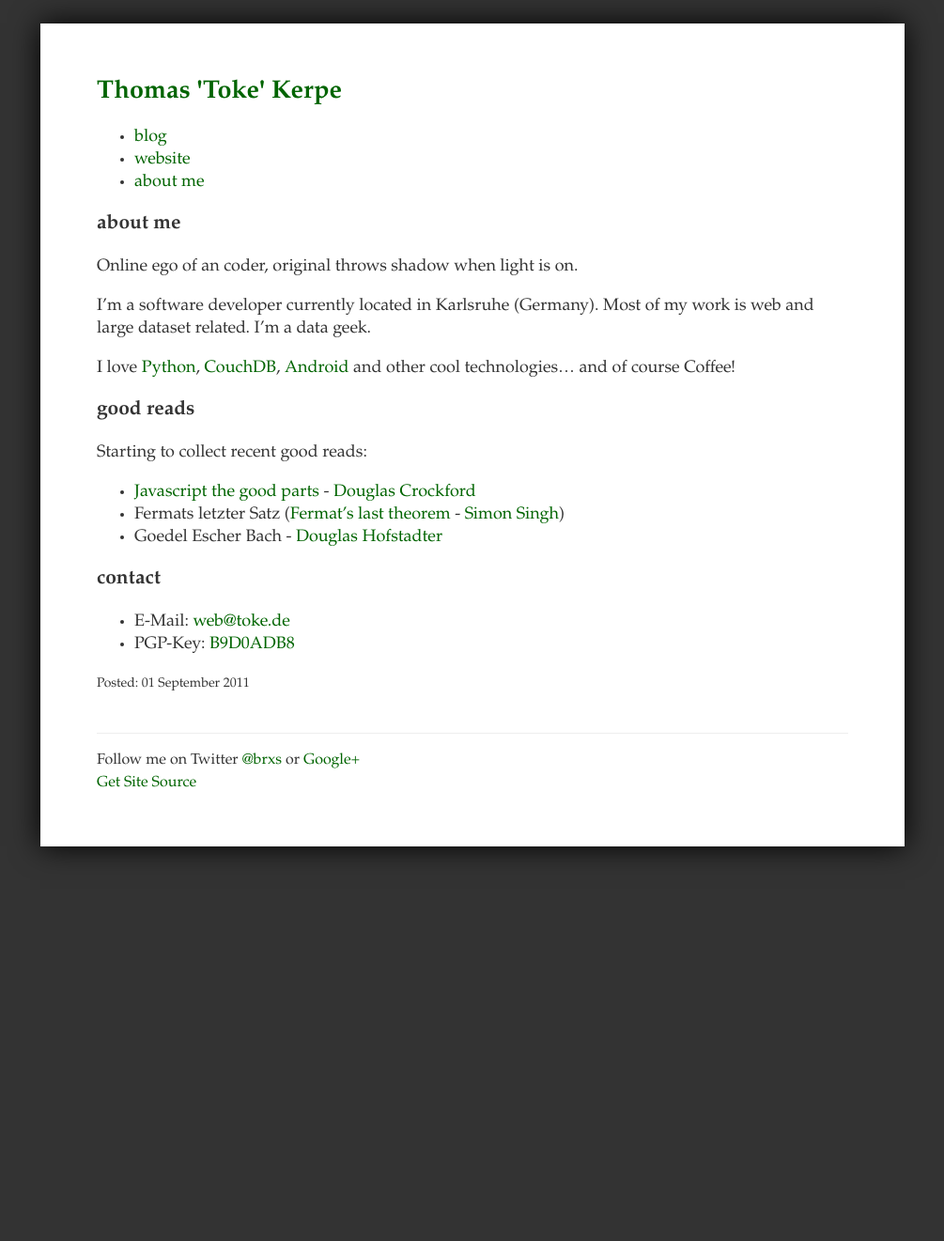
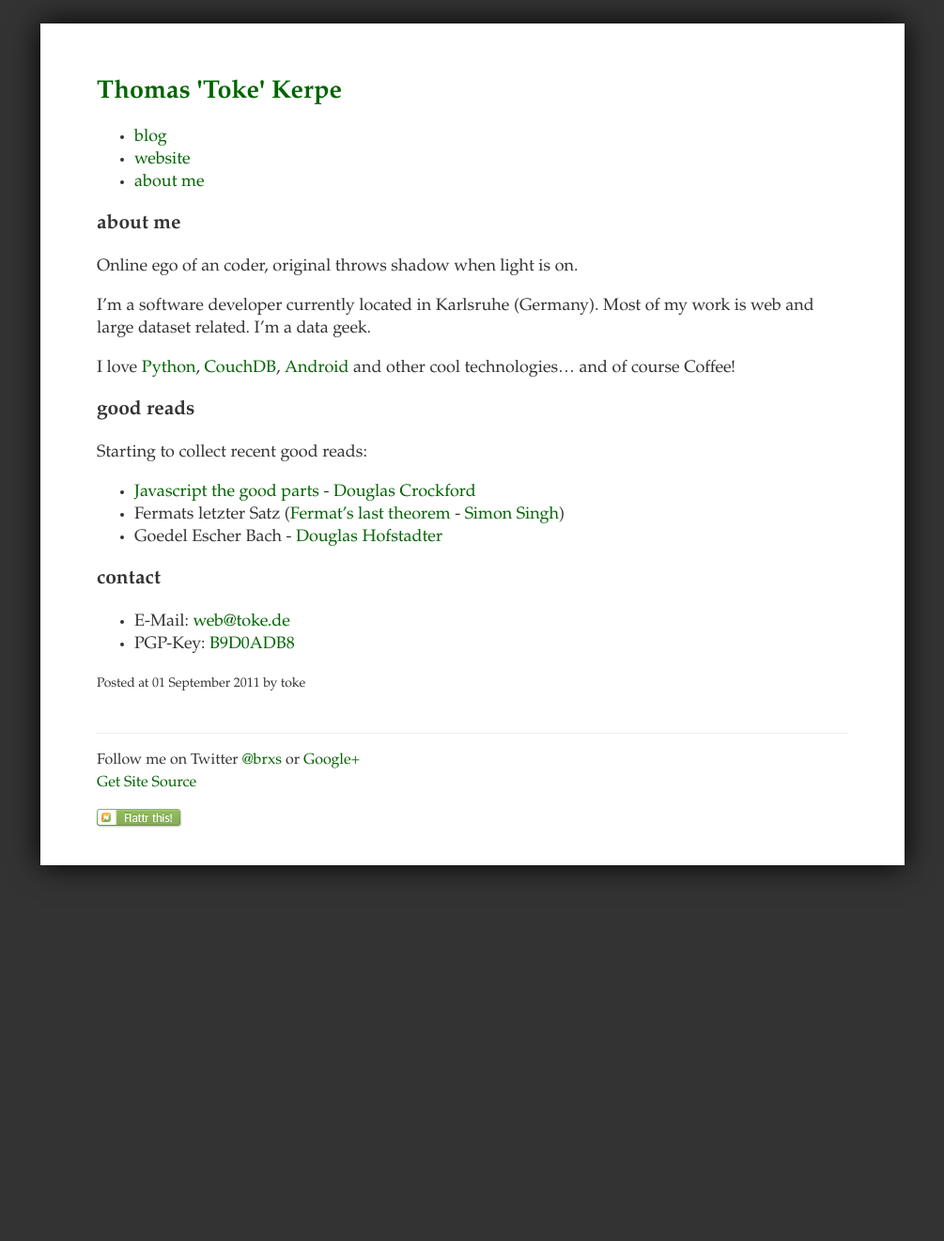
Before and after one commit to toke/toke.github.io_old, a Jekyll site: the page built from index.markdown, in a window 1280 px wide. Shown: the whole page at 94% size, without its empty margins (137-1142 px from the left). Built offline with Jekyll 4.4.1, drawn with Linux system fonts in a browser that asks for light colours.

Commit message:
Added static flattr button

```diff
--- a/_layouts/default.html
+++ b/_layouts/default.html
@@ -30,10 +30,15 @@
     <section id="content">
         {{ content }}
     </section>
-    <footer>
-    Posted: {{ site.time | date_to_long_string }}
+        <footer>
+        <span class="date">
+        Posted at {{ site.time | date_to_long_string }}
+        </span>
+        by <span class="author">toke</span>
     {% if page.license %}
+        &middot; <span class="license">
         License: <a href="{{ page.license[1] }}" rel="license">{{ page.license[0] }}</a>
+        </span>
     {% endif %}
     </footer>
     </article>
@@ -42,6 +47,7 @@
     <p>Follow me on Twitter <a href="https://twitter.com/#!/brxs">@brxs</a> or
     <a href="https://plus.google.com/106481926382248079446/">Google+</a><br>
     <a href="https://github.com/toke/toke.github.com">Get Site Source</a></p>
+    <a href="http://flattr.com/thing/40090/Tokes-Blog" target="_blank"><img src="{{ site.url }}/assets/flattr-badge-large.png" alt="Flattr this" title="Flattr this" border="0" /></a>
     </footer>
 
     </div>
```
Also changed, not shown: assets/flattr-badge-large.png (added).
